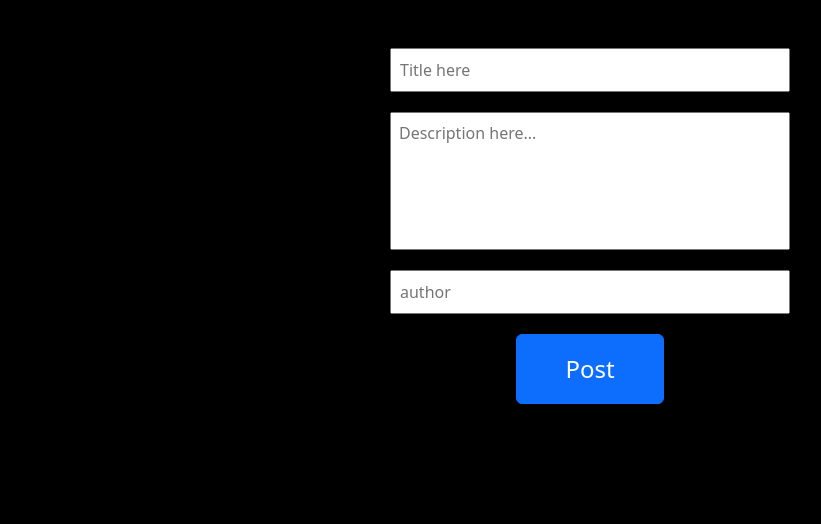
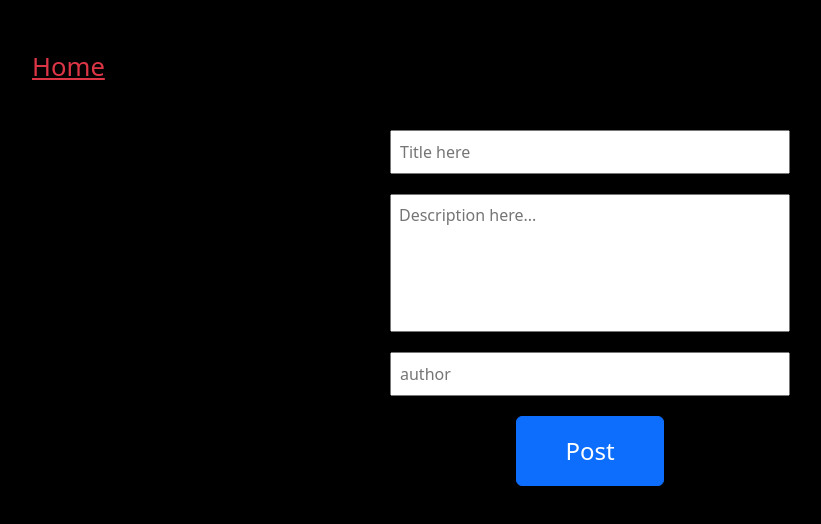
Before and after one commit to okorojames/First-Crud-Frontend, a React (Vite) app: page /new-crud in a window 1280 px wide. Shown: the top 524 px of the page, without its empty margins (50-871 px from the left). Built offline with nearby package versions, Linux system fonts and the light colour scheme.

Commit message:
finished with the final crud app modification and has been deployed

```diff
--- a/src/App.jsx
+++ b/src/App.jsx
@@ -1,5 +1,11 @@
 import { useEffect } from "react";
-import { BrowserRouter, Routes, Route, useLocation } from "react-router-dom";
+import {
+  BrowserRouter,
+  Routes,
+  Route,
+  useLocation,
+  Link,
+} from "react-router-dom";
 import NewCrud from "./NewCrud";
 import Home from "./Home";
 import UpdateCrud from "./UpdateCrud";
@@ -8,7 +14,10 @@ import { AnimatePresence } from "framer-motion";
 function App() {
   const location = useLocation();
   return (
-    <main className="container my-5">
+    <main className="container my-5 app__container">
+      <Link to="/" className="home__link">
+        Home
+      </Link>
       <AnimatePresence>
         <Routes location={location} key={location.key}>
           <Route exact path="/" element={<Home />} />
--- a/src/Home.jsx
+++ b/src/Home.jsx
@@ -13,12 +13,15 @@ const Home = () => {
     data: cruds,
     error,
     pending,
-  } = useFetch("http://localhost:8000/crud/get-cruds");
+  } = useFetch("https://crud-backend-grmu.onrender.com/crud/get-cruds");
   const deleteCrud = async (id) => {
     try {
-      const res = await fetch(`http://localhost:8000/crud/delete-crud/${id}`, {
-        method: "DELETE",
-      });
+      const res = await fetch(
+        `https://crud-backend-grmu.onrender.com/crud/delete-crud/${id}`,
+        {
+          method: "DELETE",
+        }
+      );
       console.log(res);
       location.reload();
     } catch (err) {
--- a/src/NewCrud.jsx
+++ b/src/NewCrud.jsx
@@ -18,13 +18,16 @@ const NewCrud = () => {
   const postCrud = async (e) => {
     e.preventDefault();
     try {
-      const res = await fetch("http://localhost:8000/crud/post-crud/", {
-        method: "POST",
-        headers: {
-          "Content-Type": "application/json",
-        },
-        body: JSON.stringify(newCrud),
-      });
+      const res = await fetch(
+        "https://crud-backend-grmu.onrender.com/crud/post-crud/",
+        {
+          method: "POST",
+          headers: {
+            "Content-Type": "application/json",
+          },
+          body: JSON.stringify(newCrud),
+        }
+      );
       console.log(res);
       navigate("/");
     } catch (err) {
--- a/src/UpdateCrud.jsx
+++ b/src/UpdateCrud.jsx
@@ -26,7 +26,9 @@ const UpdateCrud = () => {
   useEffect(() => {
     const getSingleCrud = async () => {
       try {
-        const res = await fetch(`http://localhost:8000/crud/get-crud/${id}`);
+        const res = await fetch(
+          `https://crud-backend-grmu.onrender.com/crud/get-crud/${id}`
+        );
         const data = await res.json();
         setCrud(data);
         setTitle(data.title);
@@ -44,13 +46,16 @@ const UpdateCrud = () => {
   const handleUpdate = async (e) => {
     e.preventDefault();
     try {
-      const res = await fetch(`http://localhost:8000/crud/update-crud/${id}`, {
-        method: "PATCH",
-        headers: {
-          "Content-Type": "application/json",
-        },
-        body: JSON.stringify({ title, author, description }),
-      });
+      const res = await fetch(
+        `https://crud-backend-grmu.onrender.com/crud/update-crud/${id}`,
+        {
+          method: "PATCH",
+          headers: {
+            "Content-Type": "application/json",
+          },
+          body: JSON.stringify({ title, author, description }),
+        }
+      );
       console.log(res);
       navigate("/");
     } catch (err) {
--- a/src/index.css
+++ b/src/index.css
@@ -15,3 +15,13 @@ body {
 .fa-pen-to-square {
   cursor: pointer;
 }
+.home__link {
+  font-size: 1.6rem;
+  text-decoration: underline;
+  color: #dc3545;
+}
+.app__container {
+  display: flex;
+  flex-direction: column;
+  gap: 20px;
+}
```
